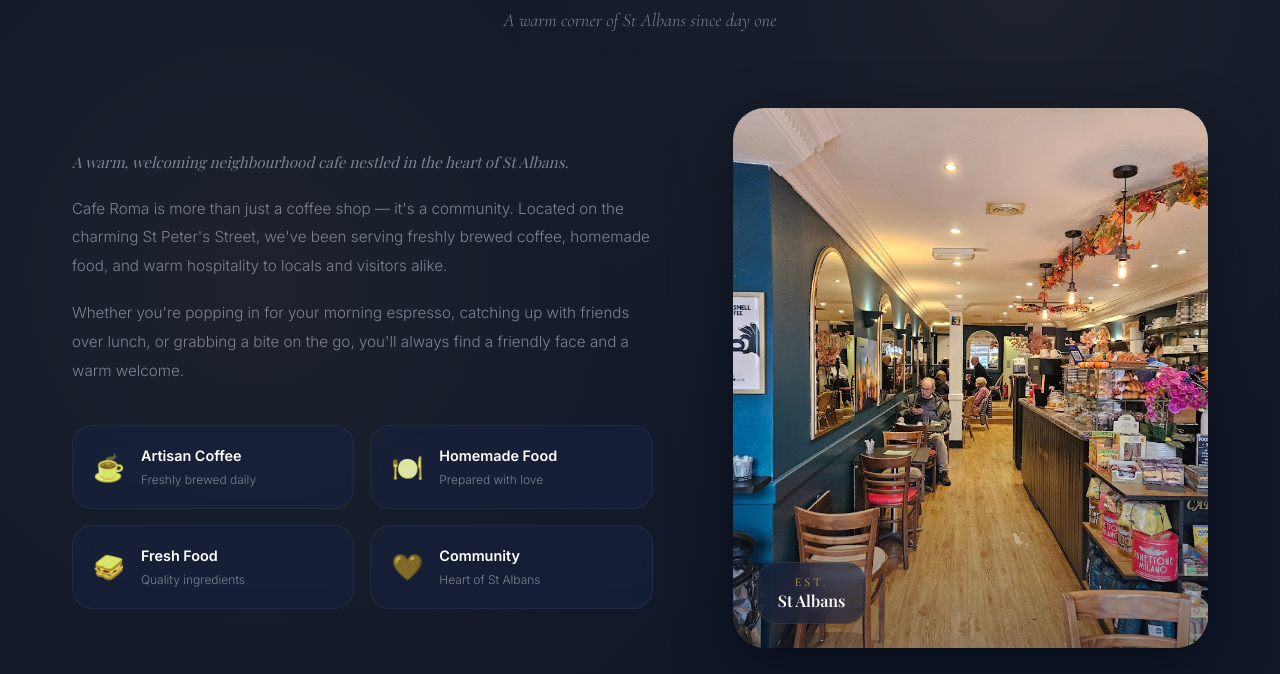
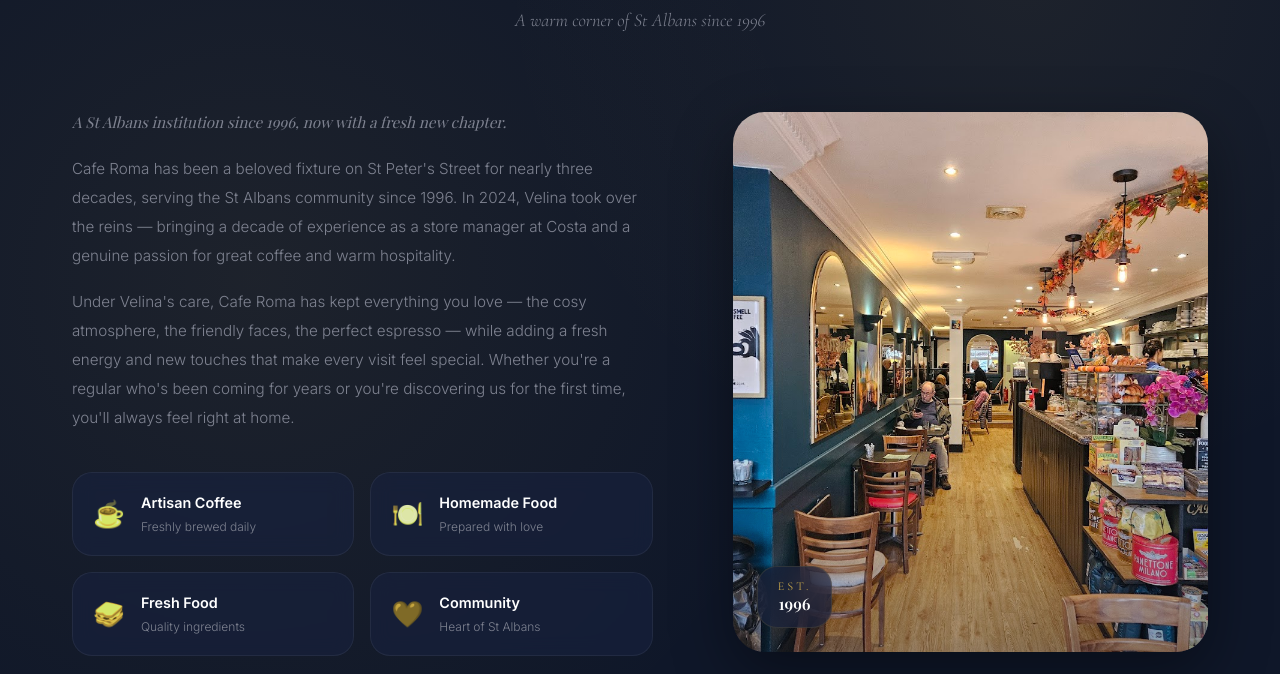
Before and after one commit to stevenmcginty/cafe-roma-homepage, a plain HTML site: page index.html in a window 1280 px wide. Shown: the part 1026-1700 px from the top of the page. Drawn offline with nearby package versions, Linux system fonts and the light colour scheme; a web font is replaced by a local one.

Commit message:
Update Our Story (Velina, est 1996), opening hours from Google Maps, Instagram link

```diff
--- a/index.html
+++ b/index.html
@@ -99,13 +99,13 @@
           <span class="tag-line"></span>
         </span>
         <h2 class="section-title">About <span class="text-gold">Cafe Roma</span></h2>
-        <p class="section-subtitle">A warm corner of St Albans since day one</p>
+        <p class="section-subtitle">A warm corner of St Albans since 1996</p>
       </div>
       <div class="about-grid">
         <div class="about-text fade-in">
-          <p class="about-lead">A warm, welcoming neighbourhood cafe nestled in the heart of St Albans.</p>
-          <p>Cafe Roma is more than just a coffee shop — it's a community. Located on the charming St Peter's Street, we've been serving freshly brewed coffee, homemade food, and warm hospitality to locals and visitors alike.</p>
-          <p>Whether you're popping in for your morning espresso, catching up with friends over lunch, or grabbing a bite on the go, you'll always find a friendly face and a warm welcome.</p>
+          <p class="about-lead">A St Albans institution since 1996, now with a fresh new chapter.</p>
+          <p>Cafe Roma has been a beloved fixture on St Peter's Street for nearly three decades, serving the St Albans community since 1996. In 2024, Velina took over the reins — bringing a decade of experience as a store manager at Costa and a genuine passion for great coffee and warm hospitality.</p>
+          <p>Under Velina's care, Cafe Roma has kept everything you love — the cosy atmosphere, the friendly faces, the perfect espresso — while adding a fresh energy and new touches that make every visit feel special. Whether you're a regular who's been coming for years or you're discovering us for the first time, you'll always feel right at home.</p>
           <div class="about-features">
             <div class="feature-item" data-tooltip="Freshly ground and expertly brewed, every time">
               <div class="feature-icon">☕</div>
@@ -144,7 +144,7 @@
             <div class="image-accent"></div>
             <div class="image-badge">
               <span>Est.</span>
-              <strong>St Albans</strong>
+              <strong>1996</strong>
             </div>
           </div>
         </div>
@@ -395,13 +395,13 @@
             </div>
             <div>
               <h4>Opening Hours</h4>
-              <p>Mon–Sat: 8:00am – 5:30pm<br>Sunday: 9:00am – 4:00pm</p>
+              <p>Mon–Sat: 6:30am – 5:30pm<br>Sunday: 7:30am – 4:30pm</p>
             </div>
           </div>
           <div class="social-links">
             <h4>Follow Us</h4>
             <div class="social-icons">
-              <a href="#" class="social-icon" data-tooltip="Follow us on Instagram" aria-label="Instagram">
+              <a href="https://www.instagram.com/caferoma_stalbans/" target="_blank" class="social-icon" data-tooltip="Follow us on Instagram" aria-label="Instagram">
                 <svg viewBox="0 0 24 24" fill="currentColor"><path d="M12 2.163c3.204 0 3.584.012 4.85.07 3.252.148 4.771 1.691 4.919 4.919.058 1.265.069 1.645.069 4.849 0 3.205-.012 3.584-.069 4.849-.149 3.225-1.664 4.771-4.919 4.919-1.266.058-1.644.07-4.85.07-3.204 0-3.584-.012-4.849-.07-3.26-.149-4.771-1.699-4.919-4.92-.058-1.265-.07-1.644-.07-4.849 0-3.204.013-3.583.07-4.849.149-3.227 1.664-4.771 4.919-4.919 1.266-.057 1.645-.069 4.849-.069zm0-2.163c-3.259 0-3.667.014-4.947.072-4.358.2-6.78 2.618-6.98 6.98-.059 1.281-.073 1.689-.073 4.948 0 3.259.014 3.668.072 4.948.2 4.358 2.618 6.78 6.98 6.98 1.281.058 1.689.072 4.948.072 3.259 0 3.668-.014 4.948-.072 4.354-.2 6.782-2.618 6.979-6.98.059-1.28.073-1.689.073-4.948 0-3.259-.014-3.667-.072-4.947-.196-4.354-2.617-6.78-6.979-6.98-1.281-.059-1.69-.073-4.949-.073zm0 5.838c-3.403 0-6.162 2.759-6.162 6.162s2.759 6.163 6.162 6.163 6.162-2.759 6.162-6.163c0-3.403-2.759-6.162-6.162-6.162zm0 10.162c-2.209 0-4-1.79-4-4 0-2.209 1.791-4 4-4s4 1.791 4 4c0 2.21-1.791 4-4 4zm6.406-11.845c-.796 0-1.441.645-1.441 1.44s.645 1.44 1.441 1.44c.795 0 1.439-.645 1.439-1.44s-.644-1.44-1.439-1.44z"/></svg>
               </a>
               <a href="#" class="social-icon" data-tooltip="Like us on Facebook" aria-label="Facebook">
```
Also changed, not shown: 1 other file.
